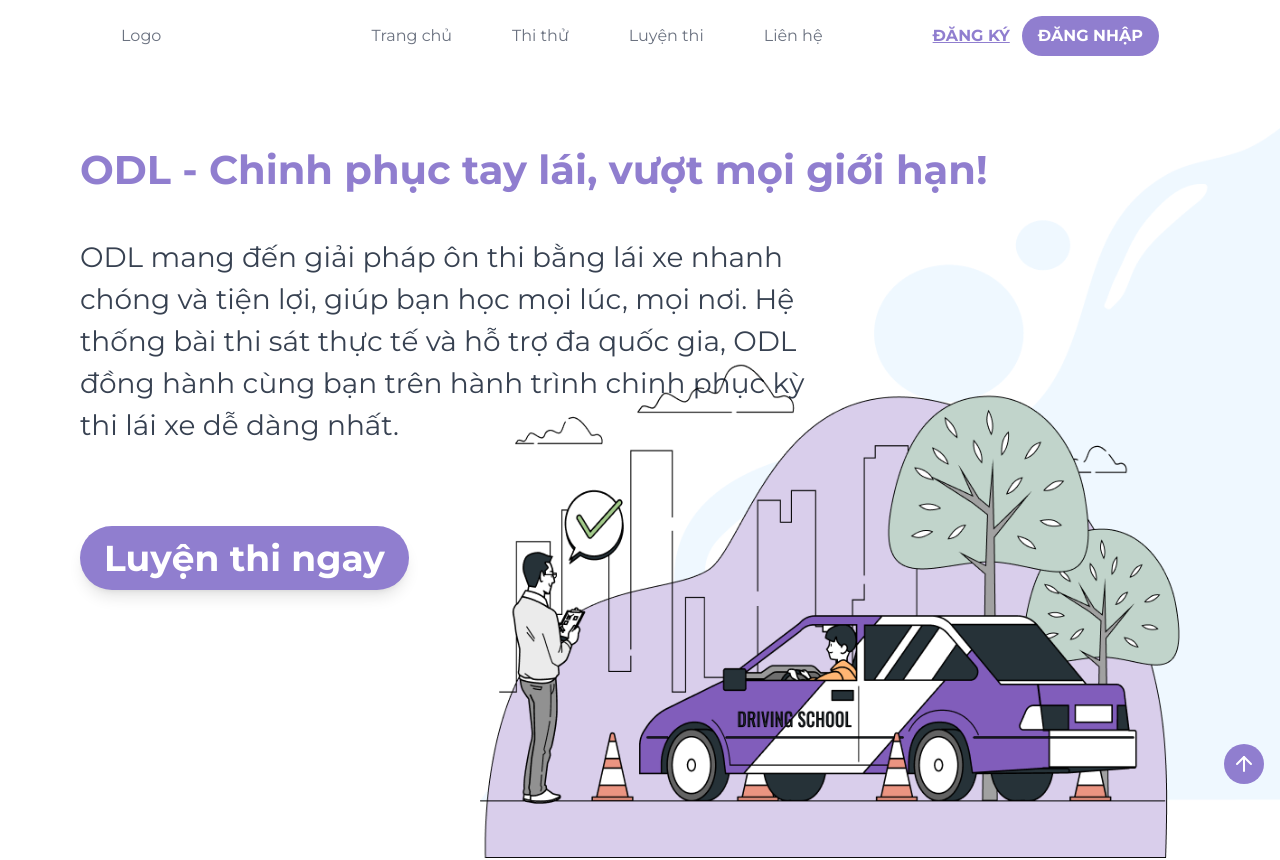
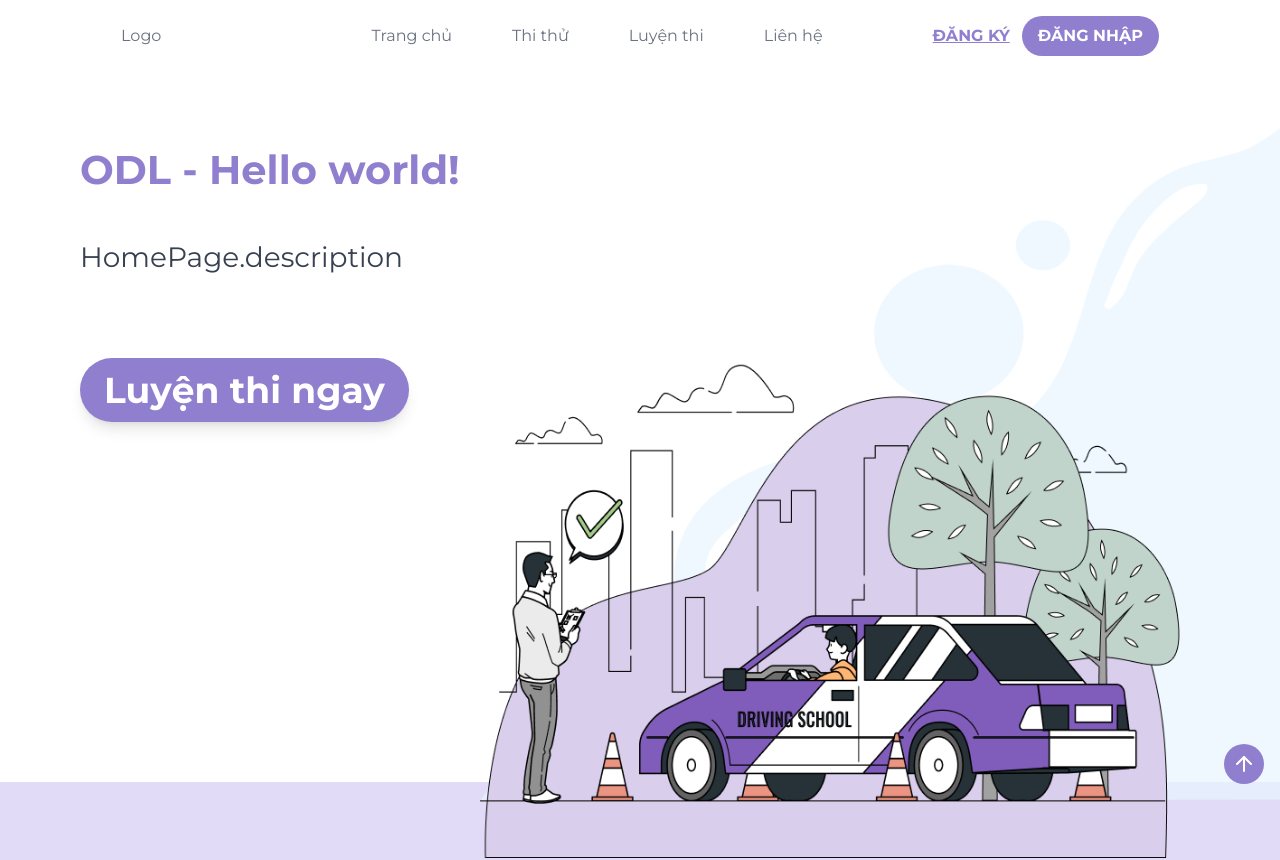
Before and after one commit to emkietthucode/ODL, a Next.js app: page / in a window 1280 px wide. Shown: the top 860 px of the page. Built offline with nearby package versions, Linux system fonts and the light colour scheme; no server answers.

Commit message:
i18n setup

```diff
--- /dev/null
+++ b/messages/en.json
@@ -0,0 +1,5 @@
+{
+  "HomePage": {
+    "title": "Hello world!"
+  }
+}
--- /dev/null
+++ b/messages/vn.json
@@ -0,0 +1,6 @@
+{
+  "HomePage": {
+    "title": "Chinh phục tay lái, vượt mọi giới hạn!",
+    "description": "ODL mang đến giải pháp ôn thi bằng lái xe nhanh chóng và tiện lợi, giúp bạn học mọi lúc, mọi nơi. Hệ thống bài thi sát thực tế và hỗ trợ đa quốc gia, ODL đồng hành cùng bạn trên hành trình chinh phục kỳ thi lái xe dễ dàng nhất."
+  }
+}
--- a/next.config.ts
+++ b/next.config.ts
@@ -1,4 +1,7 @@
 import type { NextConfig } from 'next'
+import createNextIntlPlugin from 'next-intl/plugin'
+
+const withNextIntl = createNextIntlPlugin()
 
 const nextConfig: NextConfig = {
   /* config options here */
@@ -15,4 +18,4 @@ const nextConfig: NextConfig = {
   },
 }
 
-export default nextConfig
+export default withNextIntl(nextConfig)
--- a/package.json
+++ b/package.json
@@ -50,6 +50,7 @@
     "lucide-react": "^0.469.0",
     "motion": "^11.15.0",
     "next": "15.1.3",
+    "next-intl": "^3.26.5",
     "next-themes": "^0.4.4",
     "query-string": "^9.1.1",
     "react": "^19.0.0",
--- a/src/app/(common)/page.tsx
+++ b/src/app/(common)/page.tsx
@@ -3,19 +3,19 @@ import { Button } from '@/components/ui/button'
 import Image from 'next/image'
 import LandingImage from '../../../public/images/Landingpage.png'
 import Link from 'next/link'
+import { useTranslations } from 'next-intl'
 
 const Home = () => {
+  const t = useTranslations('HomePage')
+
   return (
     <main className="text-left m-10  max-w-full bg-white">
       <div className="max-w-[1200px] mx-auto left-0 p-10 pb-80">
         <h1 className="text-3xl font-bold text-purple w-full text-[40px]">
-          ODL - Chinh phục tay lái, vượt mọi giới hạn!
+          ODL - {t('title')}
         </h1>
         <p className="text-gray-700 mt-12 text-[28px] max-w-[740px]">
-          ODL mang đến giải pháp ôn thi bằng lái xe nhanh chóng và tiện lợi,
-          giúp bạn học mọi lúc, mọi nơi. Hệ thống bài thi sát thực tế và hỗ trợ
-          đa quốc gia, ODL đồng hành cùng bạn trên hành trình chinh phục kỳ thi
-          lái xe dễ dàng nhất.
+          {t('description')}
         </p>
         <Link href="/tests">
           <Button
--- a/src/app/layout.tsx
+++ b/src/app/layout.tsx
@@ -2,6 +2,8 @@ import type { Metadata } from 'next'
 import { Montserrat } from 'next/font/google'
 import './globals.css'
 import { AuthProvider } from '@/contexts/AuthContext'
+import { NextIntlClientProvider } from 'next-intl'
+import { getLocale, getMessages } from 'next-intl/server'
 
 const montserrat = Montserrat({
   subsets: ['vietnamese'],
@@ -12,15 +14,23 @@ export const metadata: Metadata = {
   description: 'Generated by create next app',
 }
 
-export default function RootLayout({
+export default async function RootLayout({
   children,
 }: Readonly<{
   children: React.ReactNode
 }>) {
+  const locale = await getLocale()
+
+  const messages = await getMessages()
+
+  console.log(locale)
+
   return (
-    <html lang="en">
+    <html lang={locale}>
       <body className={`${montserrat.className} antialiased`}>
-        <AuthProvider>{children}</AuthProvider>
+        <NextIntlClientProvider messages={messages}>
+          <AuthProvider>{children}</AuthProvider>
+        </NextIntlClientProvider>
       </body>
     </html>
   )
--- a/src/contexts/AuthContext.tsx
+++ b/src/contexts/AuthContext.tsx
@@ -24,7 +24,10 @@ export const AuthProvider = ({ children }: { children: React.ReactNode }) => {
         data: { session },
       } = await supabase.auth.getSession()
 
+      console.log('auth session', session)
+
       setUser(session?.user || null)
+
       setLoading(false)
     }
 
@@ -42,6 +45,8 @@ export const AuthProvider = ({ children }: { children: React.ReactNode }) => {
     }
   }, [supabase])
 
+  console.log(user)
+
   return (
     <AuthContext.Provider value={{ user, loading, setUser }}>
       {children}
--- /dev/null
+++ b/src/i18n/request.ts
@@ -0,0 +1,32 @@
+import useAuth from '@/hooks/useAuth'
+import { getRequestConfig } from 'next-intl/server'
+import { createClient } from '@/utils/supabase/server'
+
+export default getRequestConfig(async () => {
+  const supabase = await createClient() // Use the server client
+  const {
+    data: { session },
+  } = await supabase.auth.getSession()
+  // Provide a static locale, fetch a user setting,
+  // read from `cookies()`, `headers()`, etc.
+  let locale = 'en'
+
+  console.log('user::', session?.user.id)
+
+  if (session?.user) {
+    const { data, error } = await supabase.rpc('get_ngon_ngu_nguoi_dung', {
+      user_id: 'b3ba76c0-1b00-4737-8395-682b8d31c039',
+    })
+
+    if (error) {
+      console.error('Error fetching user language:', error)
+    } else {
+      locale = data?.language_record.ky_hieu || 'en'
+    }
+  }
+
+  return {
+    locale,
+    messages: (await import(`../../messages/${locale}.json`)).default,
+  }
+})
```
Also changed, not shown: 1 other file (tests, documents, lock files or other folders).
